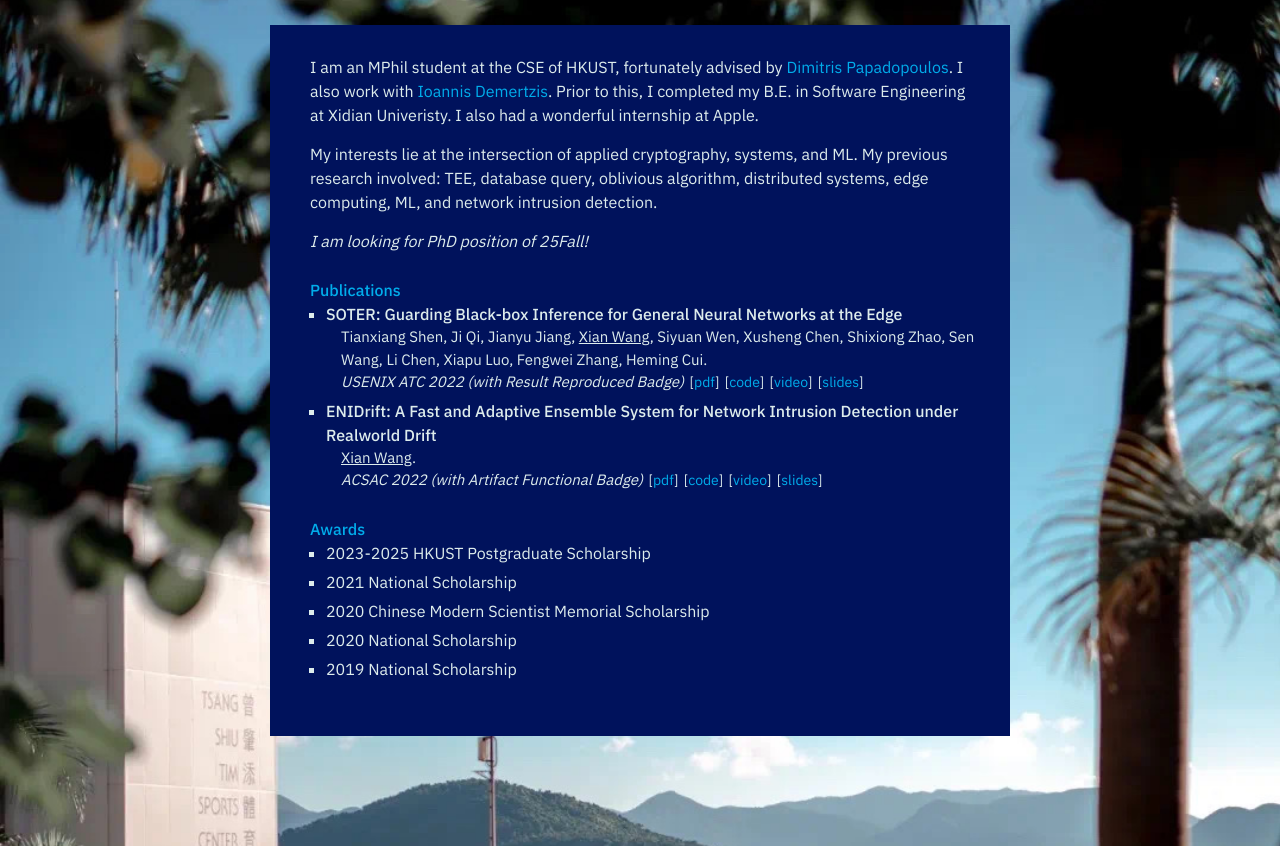
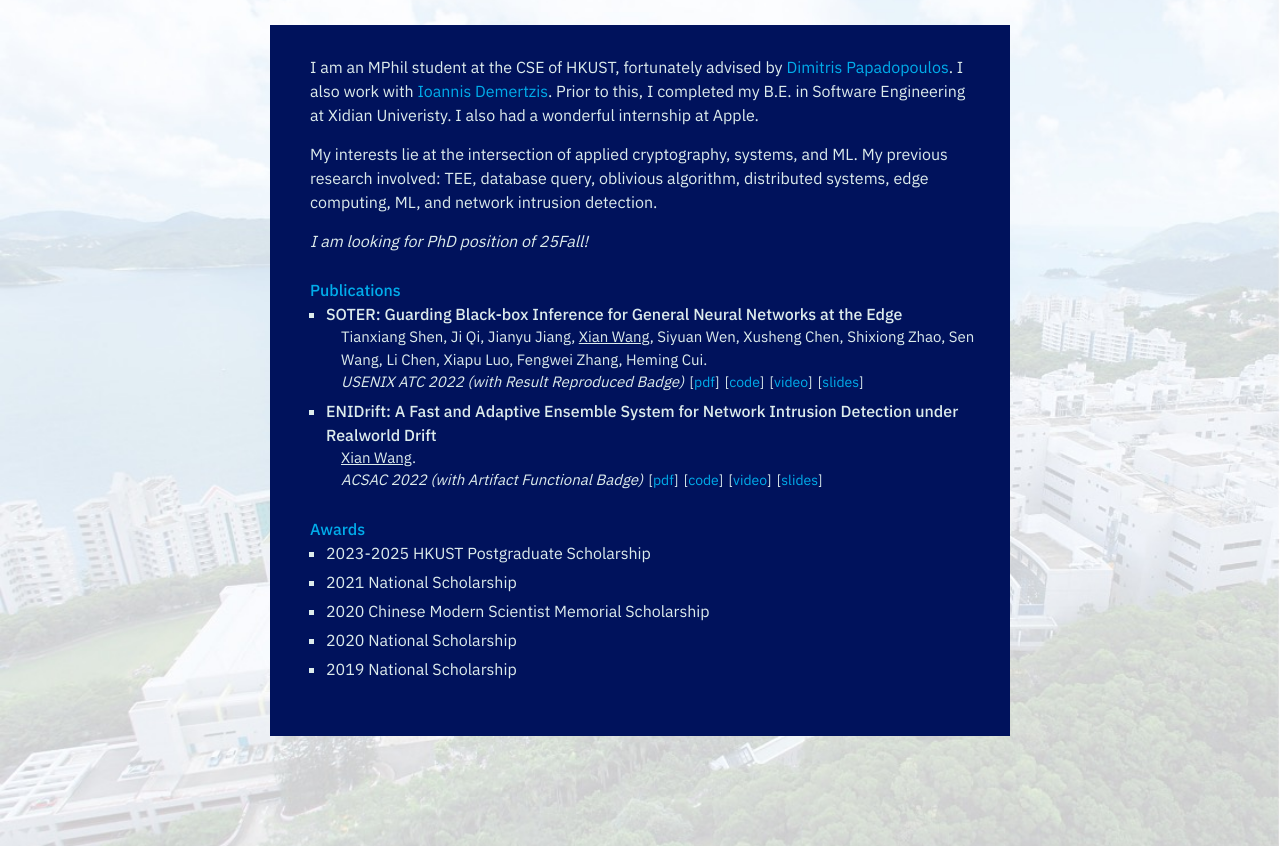
Before and after one commit to xxiwa/xxiwa.github.io, a plain HTML site: page index.html in a window 1280 px wide. Shown: the part 61-907 px from the top of the page. Drawn offline with Linux system fonts and the light colour scheme.

Commit message:
Update index.html

```diff
--- a/index.html
+++ b/index.html
@@ -14,7 +14,7 @@
   </head>
 
 
-  <body style="    background-image: url('./util/bg2.jpg');
+  <body style="    background-image: url('./util/bg1.jpg');
   background-repeat: no-repeat;
   background-size: cover;
   background-attachment: fixed;">
```
